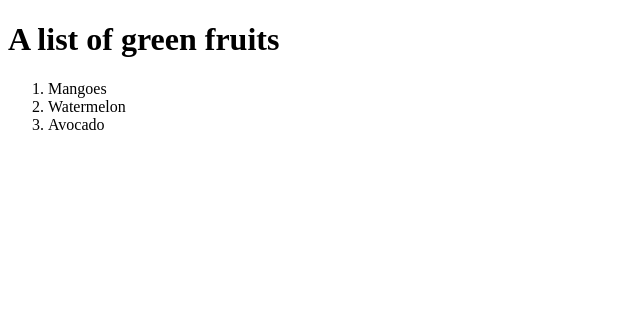
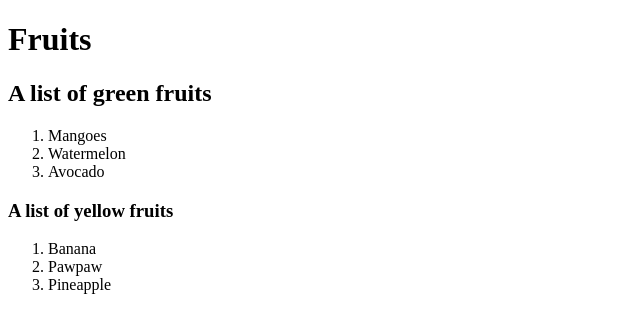
Before and after one commit to kanah274/project-2, a plain HTML site: page index.html in a window 1280 px wide. Shown: the whole page, without its empty margins (0-640 px from the left). Drawn offline with Linux system fonts and the light colour scheme.

Commit message:
A list of yellow fruits

```diff
--- a/index.html
+++ b/index.html
@@ -7,12 +7,19 @@
   </head>
   <body>
     <div>
-      <h1>A list of green fruits</h1>
+      <h1>Fruits</h1>
+      <h2>A list of green fruits</h2>
       <ol>
         <li>Mangoes</li>
         <li>Watermelon</li>
         <li>Avocado</li>
       </ol>
+      <h3>A list of yellow fruits</h3>
+      <ol>
+        <li>Banana</li>
+        <li>Pawpaw</li>
+        <li>Pineapple</li>
+      </ol>
     </div>
   </body>
 </html>
```
